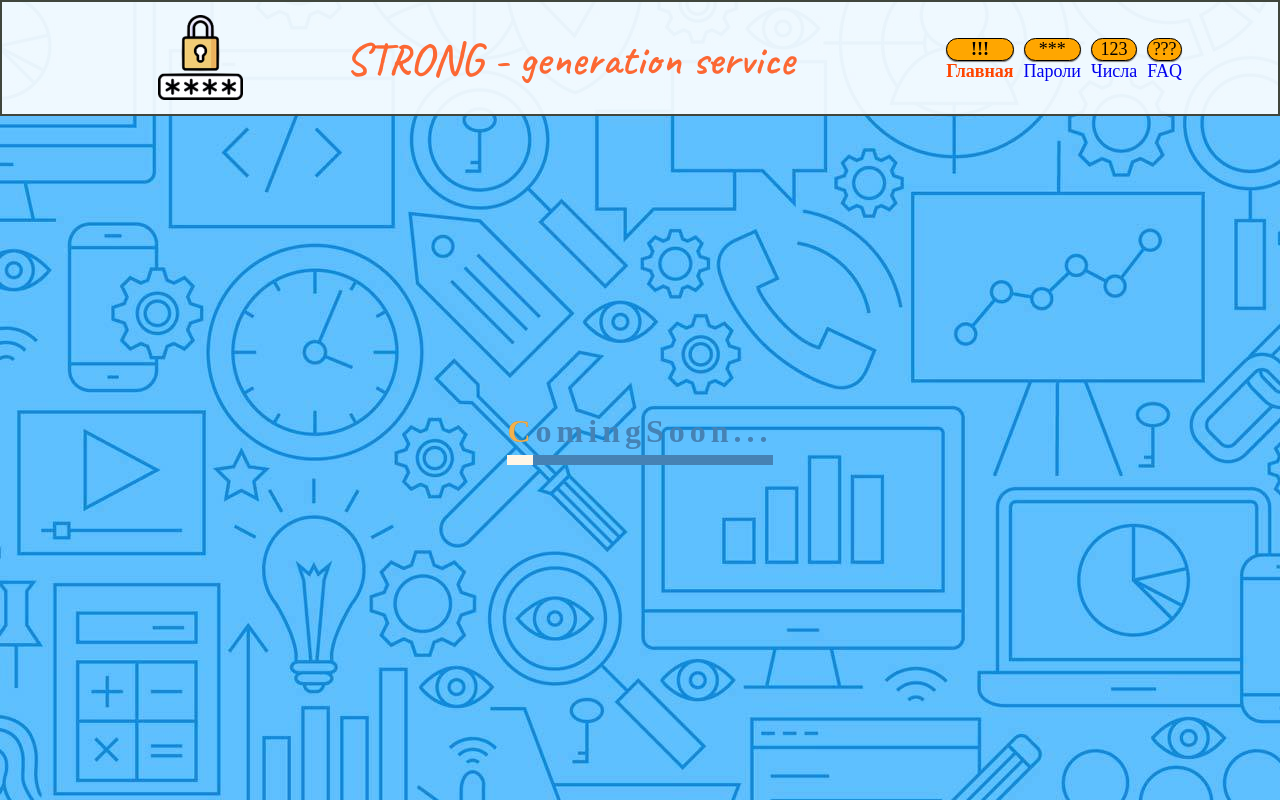
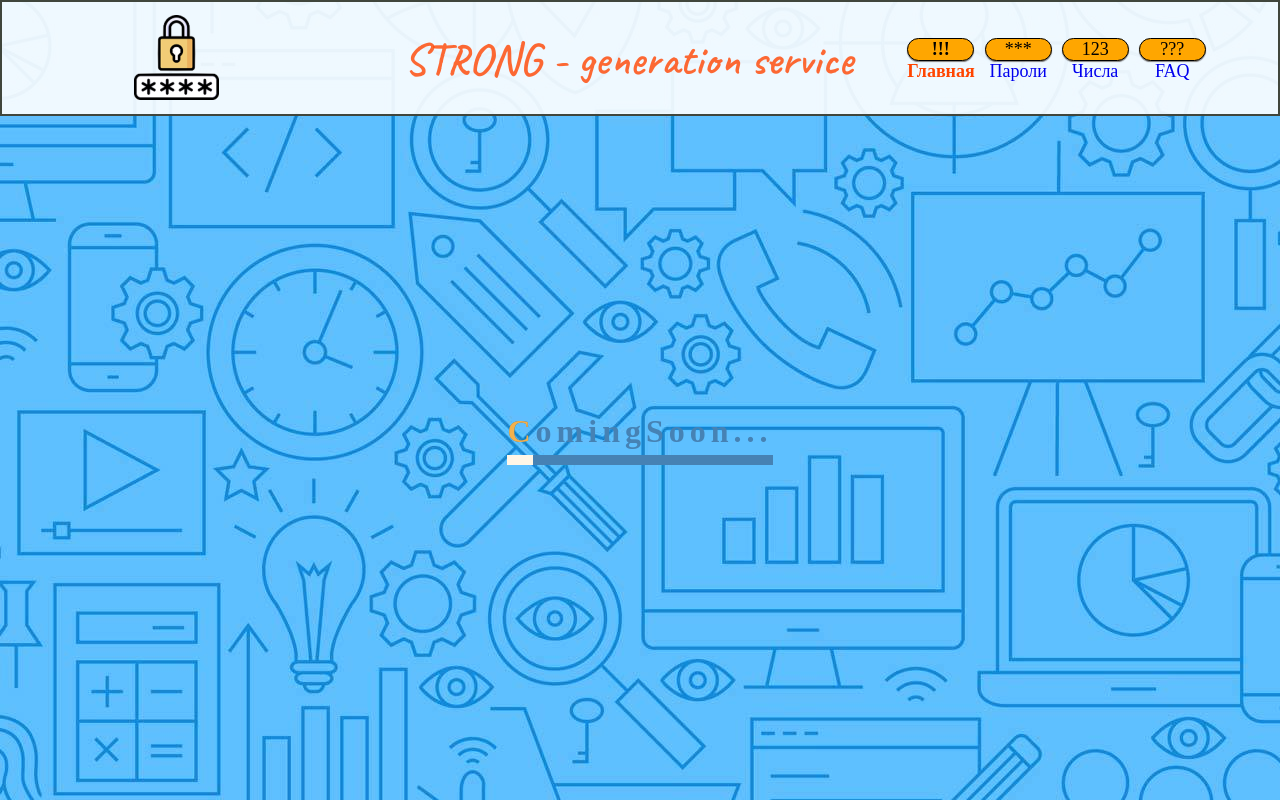
Before and after one commit to PavelKochetkov/generation-service, a React (Create React App) app: page / in a window 1280 px wide. Built offline with nearby package versions, Linux system fonts and the light colour scheme.

Commit message:
CI/CD setup

```diff
--- a/src/css/header.css
+++ b/src/css/header.css
@@ -13,10 +13,9 @@
 .siteName {
     font-family: 'Caveat', cursive;
     color: hsla(16, 100%, 50%, 0.8);
-    margin-right: 50px;
     font-size: 45px;
-    /* text-shadow: 2px 1px rgb(136, 136, 209); */
     cursor: default;
+    margin-left: 130px;
 }
 
 .logo {
--- a/src/css/navmenu.css
+++ b/src/css/navmenu.css
@@ -28,6 +28,7 @@
     text-align: center;
     box-shadow: 0px 1px 1px 0px gray;
     background-color: rgba(255, 166, 0, 1);
+    width: 65px;
 }
 
 .activ :hover {
```
